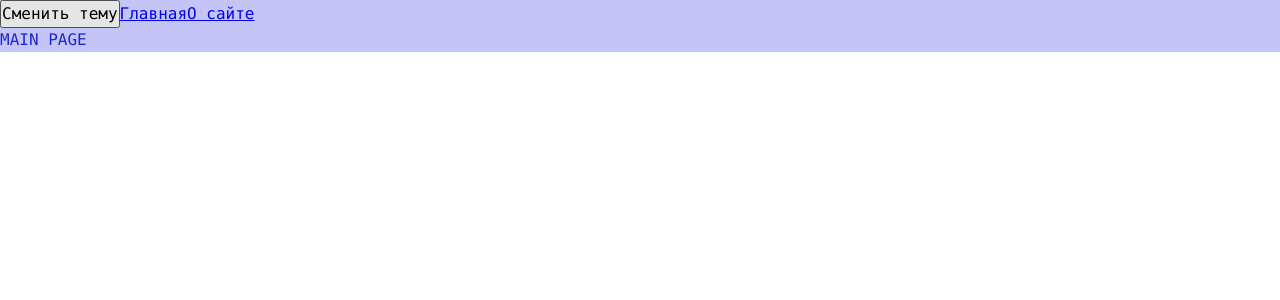
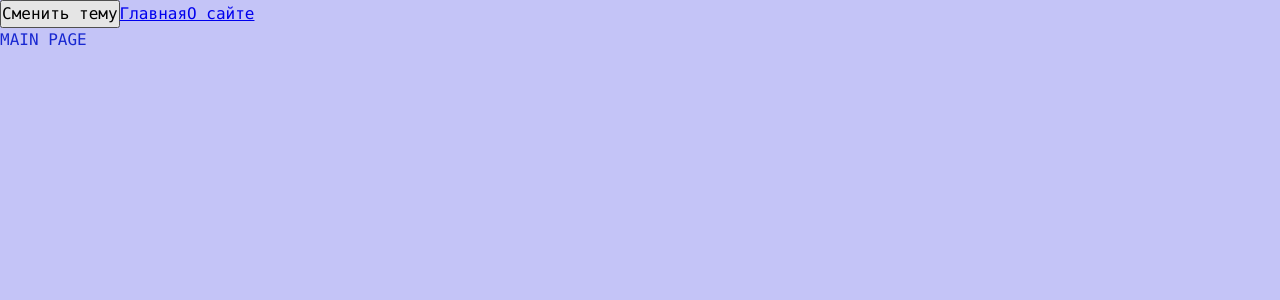
Before and after one commit to 1Gluk1/react-production, a React app: page / in a window 1280 px wide. Shown: the top 300 px of the page. Built offline with nearby package versions, Linux system fonts and the light colour scheme.

Commit message:
fix(theme): change max-height on min-height

```diff
--- a/src/app/styles/index.scss
+++ b/src/app/styles/index.scss
@@ -9,5 +9,5 @@
   background: var(--bg-color);
   color: var(--primary-color);
 
-  max-height: 100vh;
+  min-height: 100vh;
 }
```
